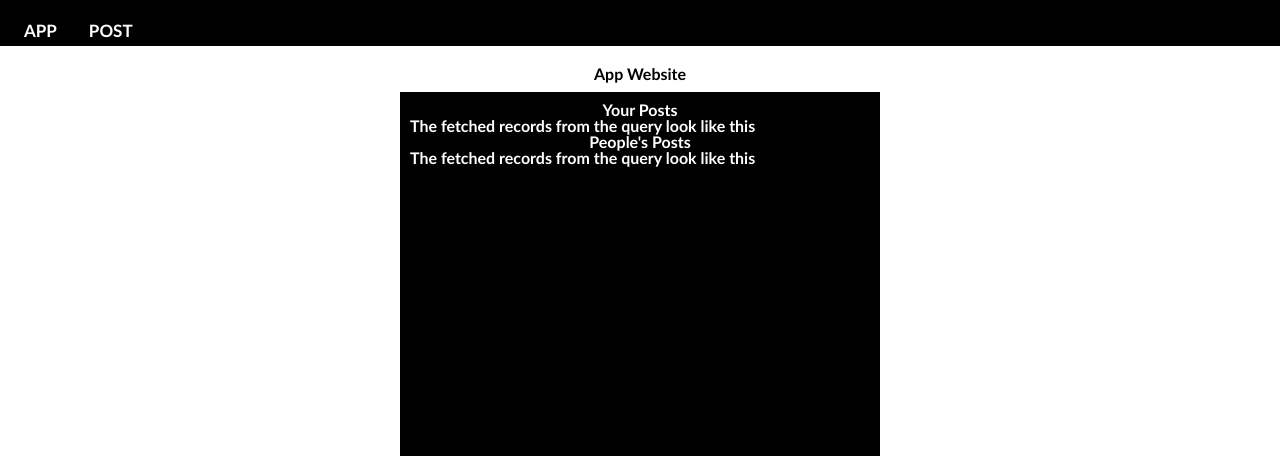
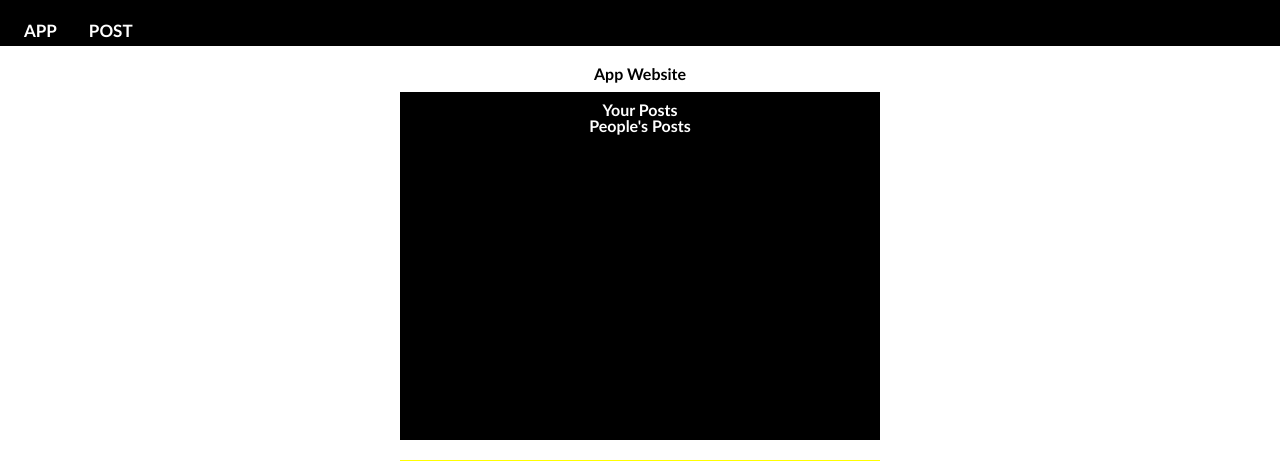
Before and after one commit to gacrodri/social-change, a Python web app: template templates/welcome.html in a window 1280 px wide. Shown: the top 461 px of the page. Run offline with Jinja, Linux system fonts and the light colour scheme; the template is opened without the code that fills it, so the values that code supplies are empty.

Commit message:
commented out query

```diff
--- a/templates/welcome.html
+++ b/templates/welcome.html
@@ -42,15 +42,15 @@
       {% for post in your_own_posts %}
         <p>{{post.title}}</p>
       {% endfor %}
-      <h4>The fetched records from the query look like this</h4>
-      {{your_own_posts}}
+      <!--<h4>The fetched records from the query look like this</h4>
+      {{your_own_posts}}-->
 
       <h1>People's Posts</h1>
       {% for post in everyones_posts %}
         <p>{{post.title}}</p>
       {% endfor %}
-      <h4>The fetched records from the query look like this</h4>
-      {{everyones_posts}}
+      <!--<h4>The fetched records from the query look like this</h4>
+      {{everyones_posts}}-->
     </div>
   <div class="content-item blue">about this</div>
   </div>
```
